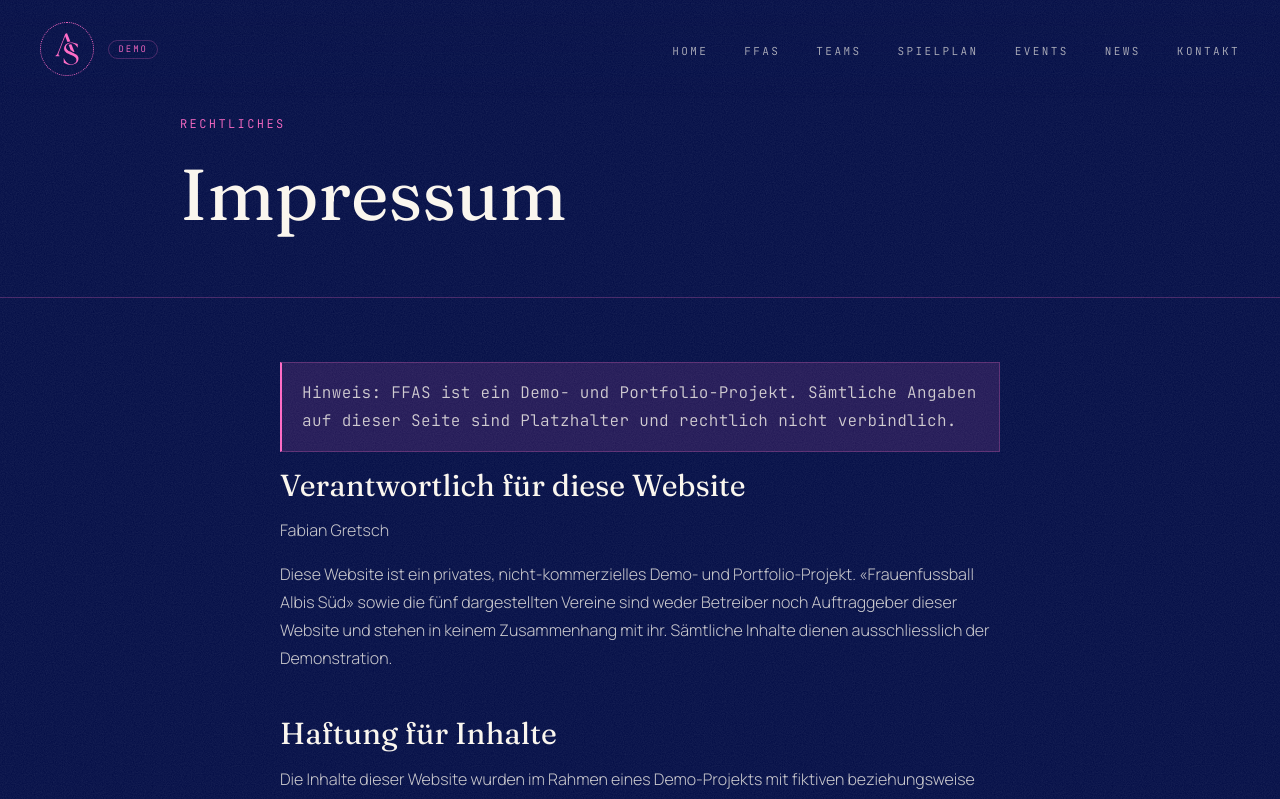
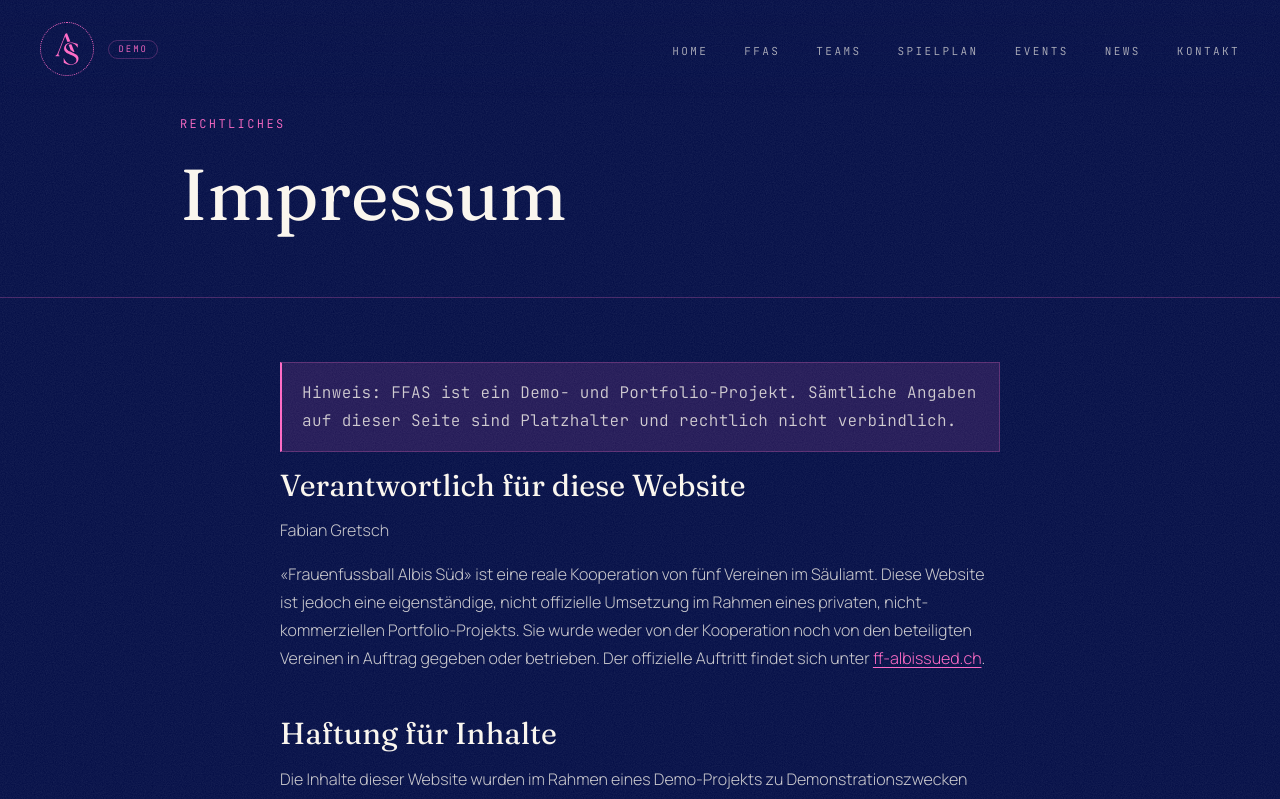
Before and after one commit to fab0802/ffas, a Next.js app: page /impressum in a window 1280 px wide. Shown: the top 799 px of the page. Built offline with nearby package versions, Linux system fonts and the light colour scheme; no server answers.

Commit message:
changed legal text

```diff
--- a/src/app/impressum/page.tsx
+++ b/src/app/impressum/page.tsx
@@ -15,19 +15,27 @@ export default function ImpressumPage() {
         <h2>Verantwortlich für diese Website</h2>
         <p>Fabian Gretsch</p>
         <p>
-          Diese Website ist ein privates, nicht-kommerzielles Demo- und
-          Portfolio-Projekt. «Frauenfussball Albis Süd» sowie die fünf
-          dargestellten Vereine sind weder Betreiber noch Auftraggeber dieser
-          Website und stehen in keinem Zusammenhang mit ihr. Sämtliche Inhalte
-          dienen ausschliesslich der Demonstration.
+          «Frauenfussball Albis Süd» ist eine reale Kooperation von fünf
+          Vereinen im Säuliamt. Diese Website ist jedoch eine eigenständige,
+          nicht offizielle Umsetzung im Rahmen eines privaten,
+          nicht-kommerziellen Portfolio-Projekts. Sie wurde weder von der
+          Kooperation noch von den beteiligten Vereinen in Auftrag gegeben oder
+          betrieben. Der offizielle Auftritt findet sich unter{" "}
+          <a
+            href="https://ff-albissued.ch"
+            target="_blank"
+            rel="noopener noreferrer"
+          >
+            ff-albissued.ch
+          </a>
+          .
         </p>
 
         <h2>Haftung für Inhalte</h2>
         <p>
-          Die Inhalte dieser Website wurden im Rahmen eines Demo-Projekts mit
-          fiktiven beziehungsweise beispielhaften Angaben erstellt. Für die
-          Richtigkeit, Vollständigkeit und Aktualität wird keine Gewähr
-          übernommen.
+          Die Inhalte dieser Website wurden im Rahmen eines Demo-Projekts zu
+          Demonstrationszwecken erstellt. Für die Richtigkeit, Vollständigkeit
+          und Aktualität wird keine Gewähr übernommen.
         </p>
 
         <h2>Haftung für externe Links</h2>
```
Also changed, not shown: src/app/datenschutz/page.tsx (+5 -3 lines).
